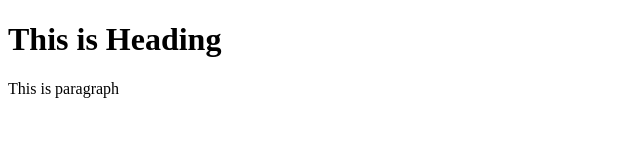
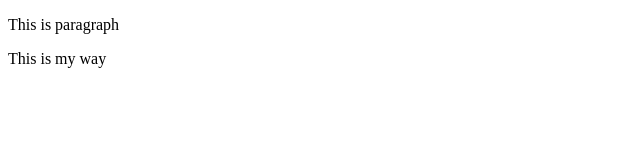
Before and after one commit to aphiwat03/demo-git, a plain HTML site: page index.html in a window 1280 px wide. Shown: the whole page, without its empty margins (0-640 px from the left). Drawn offline with Linux system fonts and the light colour scheme.

Commit message:
added new text , deleted header , modified title

```diff
--- a/index.html
+++ b/index.html
@@ -1,12 +1,10 @@
 <!DOCTYPE html>
 <html>
     <head>
-        <title>Page Title</title>
+        <title>Demo Title!!!</title>
     </head>
     <body>
-
-        <h1>This is Heading</h1>
         <p>This is paragraph</p>
-
+        <p>This is my way</p>
     </body>
 </html>
```
